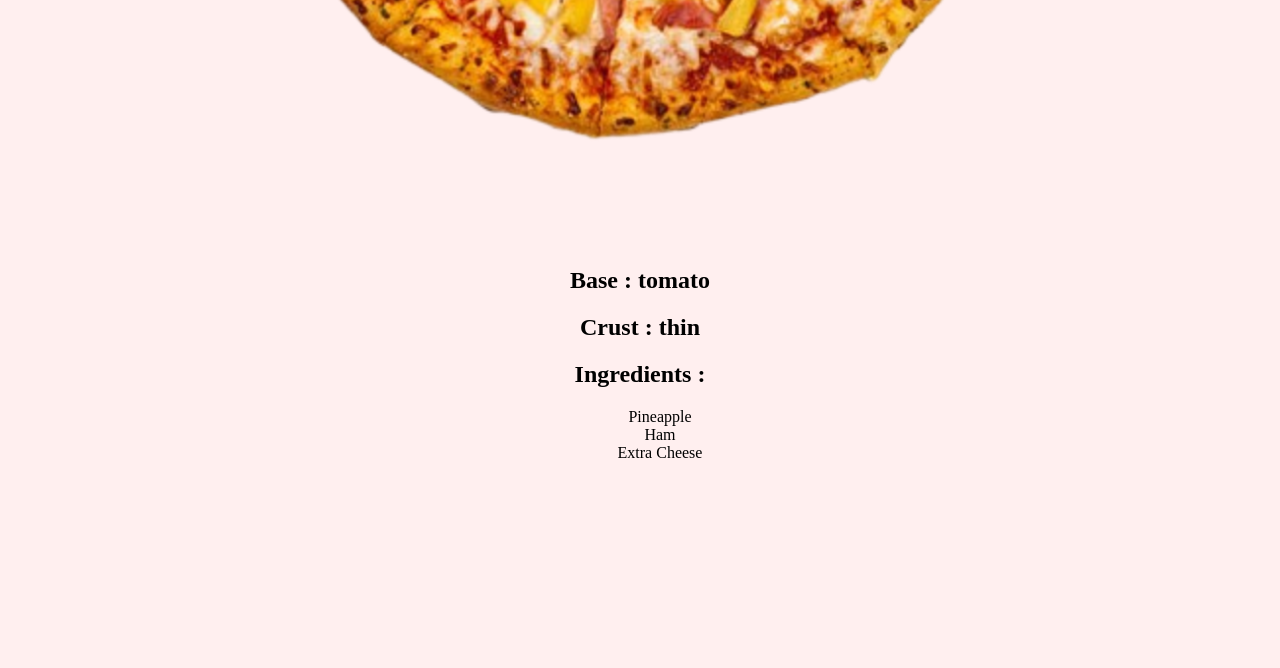
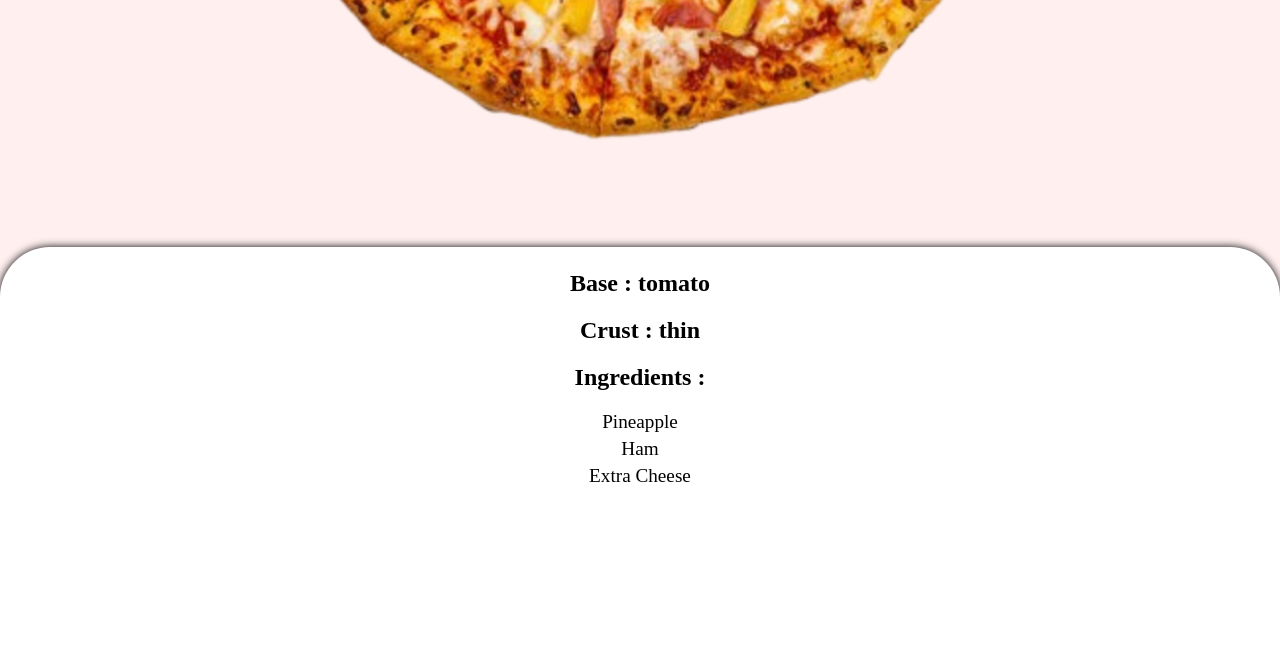
Before and after one commit to ChrisY60/Doughminators, a Flask app: page /pizzaInformation/Hawaiian in a window 1280 px wide. Shown: the part 935-1603 px from the top of the page. Before the commit the page ends 1393 px from the top, so only its background shows below. Run offline with Flask 3, Linux system fonts and the light colour scheme; some web fonts are replaced.

Commit message:
fixed css isue on the info page

```diff
--- a/WebApp/static/stylesheet.css
+++ b/WebApp/static/stylesheet.css
@@ -837,4 +837,67 @@ main {
     font-size: 19px;
     padding: 10px;
     text-align: center;
+<<<<<<< HEAD
+    background: white;
+    margin-left: 50px;
+    margin-right: 50px;
+    border-radius: 10px;
 }
+
+.infostyle {
+    background: white;
+    padding-bottom: 176px;
+    padding-top: 3px;
+    border-radius: 50px 50px 0 0; /* Curves only the top-left and top-right corners */
+    box-shadow: 0px 0px 9px;
+}
+
+.info-list-toppings {
+    list-style-type: none;
+    padding: 0;
+    text-align: center;
+    margin: 0 auto;
+}
+
+.info-list-toppings li {
+    font-size: 1.2em;
+    margin-bottom: 5px;
+}
+
+=======
+}
+.search-container {
+    display: flex;
+    justify-content: center;
+    align-items: center;
+    margin: 20px 0;
+}
+
+#search-input {
+    display: none;
+    width: 50%;
+    padding: 15px;
+    font-size: 1.2em;
+    border: 2px solid #ccc;
+    border-radius: 25px;
+    box-shadow: 0px 4px 8px rgba(0, 0, 0, 0.2);
+    outline: none;
+    transition: all 0.3s ease-in-out;
+}
+
+#search-input:focus {
+    box-shadow: 0px 4px 12px rgba(255, 127, 80, 0.4);
+}
+
+.search-iconn {
+    cursor: pointer;
+    width: 40px;
+    height: 40px;
+    margin-right: 10px;
+    transition: transform 0.3s ease;
+}
+
+.search-iconn:hover {
+    transform: scale(1.1);
+}
+>>>>>>> 10fd0f2c06a5c3b58423d42f089932a70b0fff58
```
